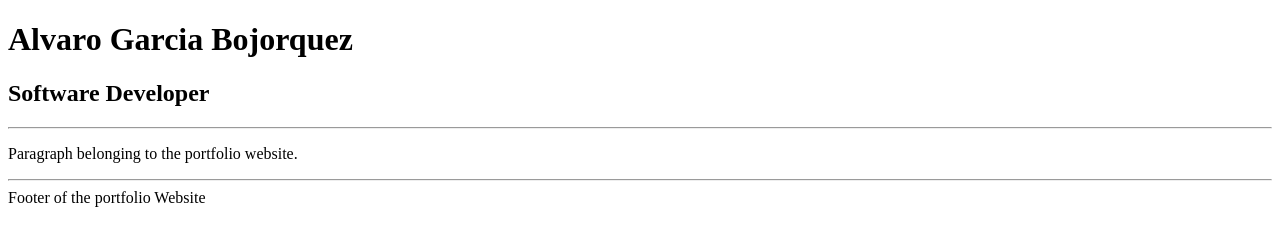
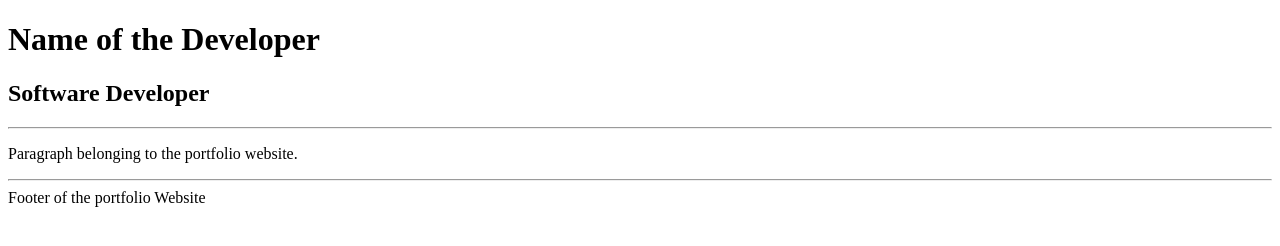
Before and after one commit to Yellow064/html-portfolio, a plain HTML site: page index.html in a window 1280 px wide. Drawn offline with Linux system fonts and the light colour scheme.

Commit message:
Update index.html

```diff
--- a/index.html
+++ b/index.html
@@ -4,7 +4,7 @@
     <title> Title of Portfolio Page </title>
 </head>
 <body>
-    <h1>Alvaro Garcia Bojorquez</h1>
+    <h1>Name of the Developer</h1>
     <h2>Software Developer</h2>
     <hr>
     <p>Paragraph belonging to the portfolio website.</p>
```
